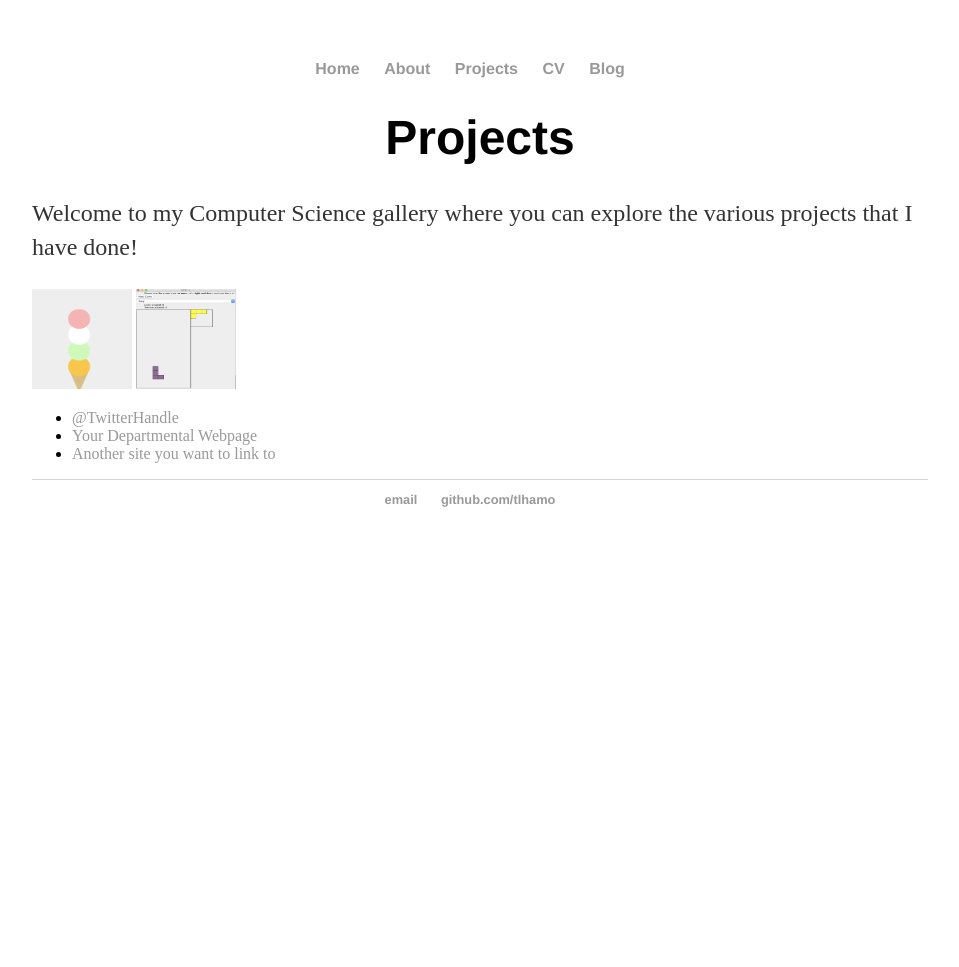
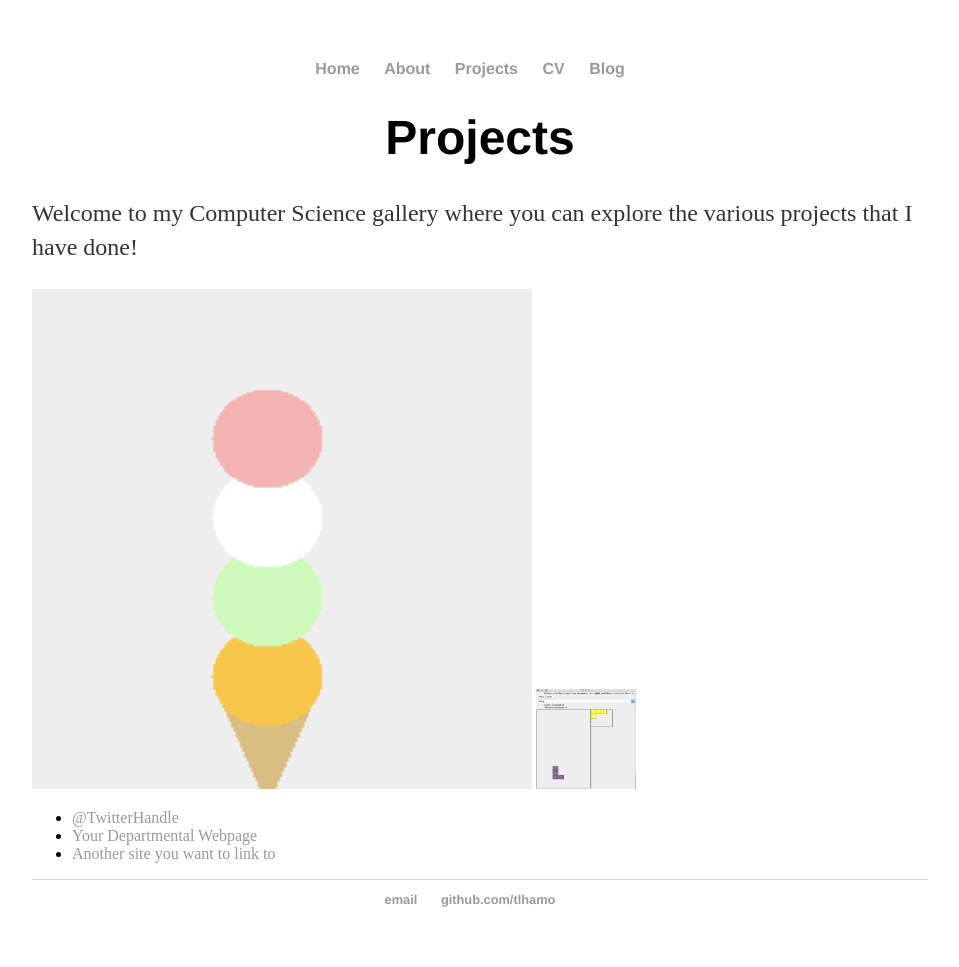
Before and after one commit to tlhamo/2018-Works, a Jekyll site: the page built from projects/index.html, in a window 1280 px wide. Shown: the whole page, without its empty margins (160-1119 px from the left). Built offline with Jekyll 4.4.1, drawn with Linux system fonts in a browser that asks for light colours; before the commit the page ends 900 px from its top, so only the background shows below that.

Commit message:
Update index.html

```diff
--- a/projects/index.html
+++ b/projects/index.html
@@ -10,7 +10,7 @@ title: Projects
 			</p>
 
 			<a href="#">
-			<img src="iccThumbnail.png" width="100" height="100">
+			<img src="iccThumbnail.png" width="500" height="500">
 			</a>
 			<a href="#">
 			<img src="tetrisGameThumbnail.png" width="100" height="100">
```
